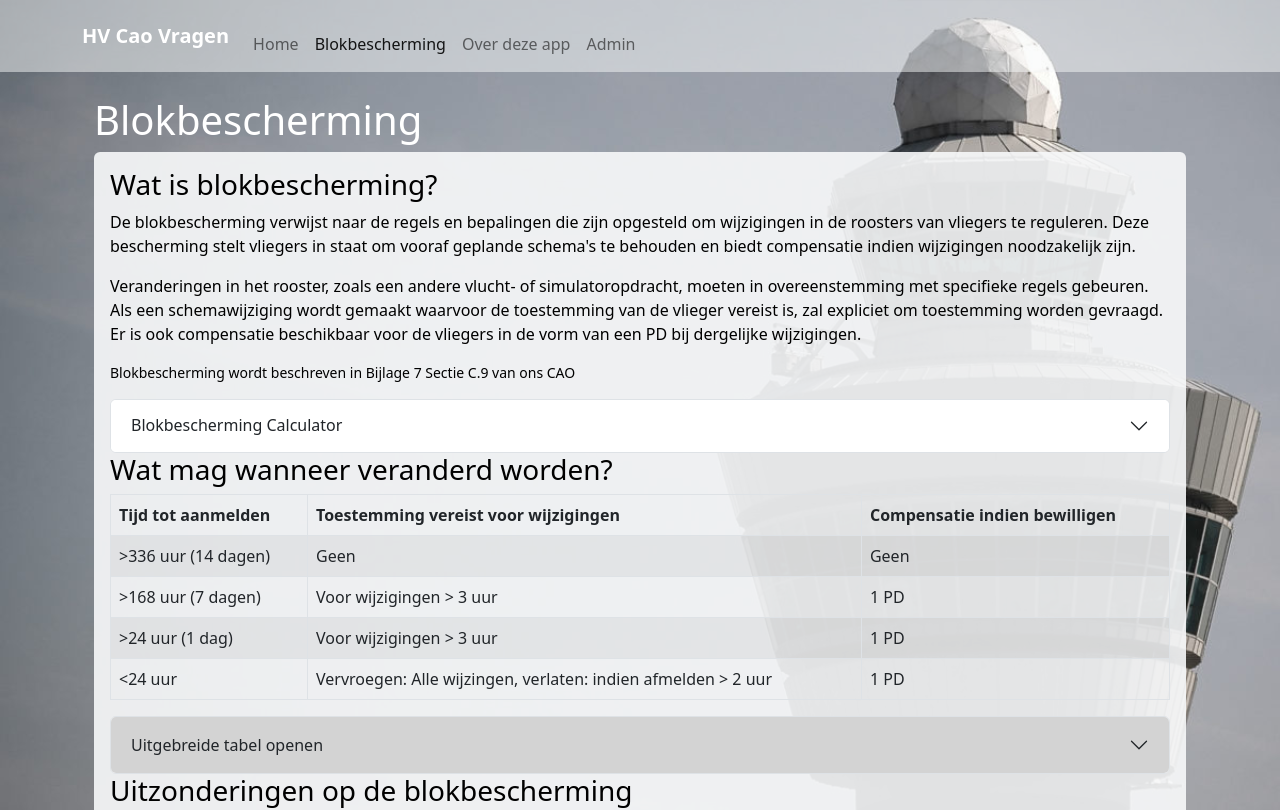
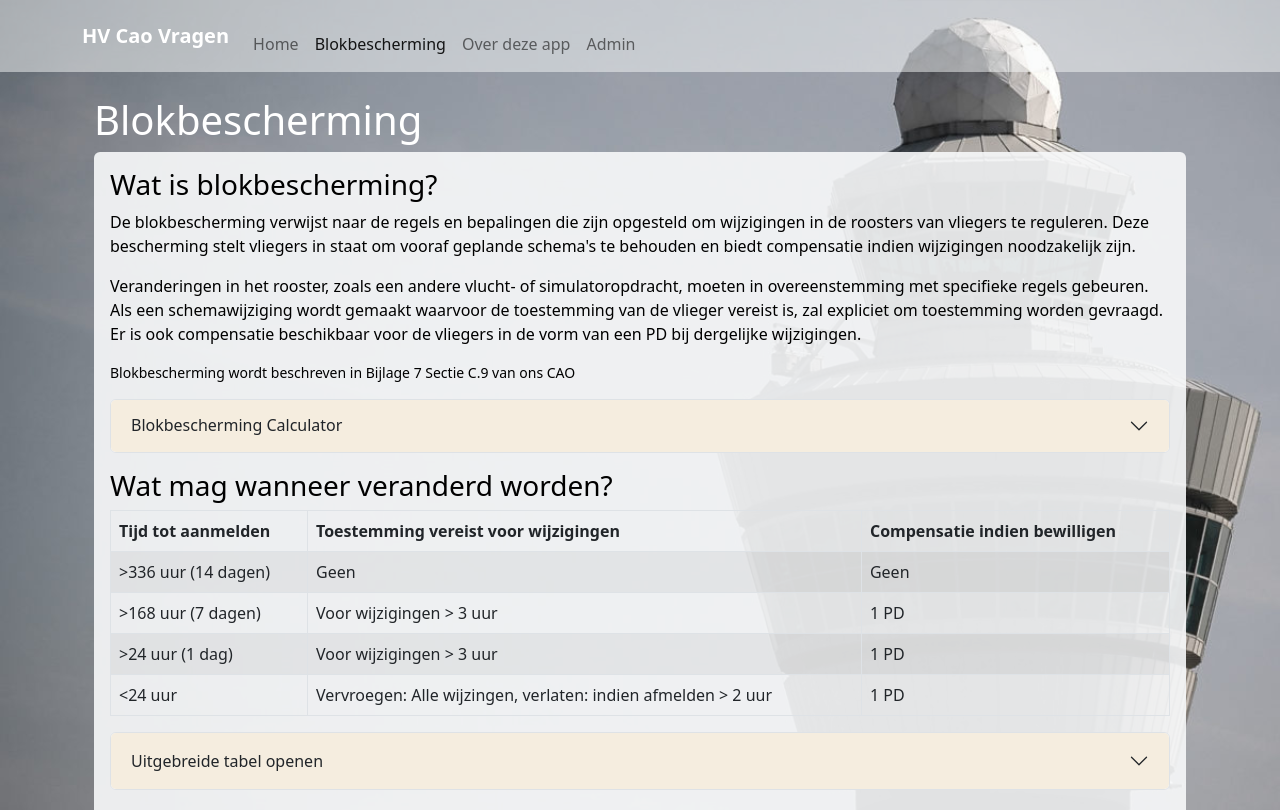
Before and after one commit to DartLazer/hvcao-pwa, a Nuxt app in the folder nuxt3/: page /blokbescherming in a window 1280 px wide. Shown: the top 810 px of the page. Built offline with nearby package versions, Linux system fonts and the light colour scheme.

Commit message:
added styling and componentized

```diff
--- a/nuxt3/components/blockbeschermingCalculator.vue
+++ b/nuxt3/components/blockbeschermingCalculator.vue
@@ -1,8 +1,8 @@
 <template>
-  <div class="accordion" id="scheduleChangeAccordion">
+  <div class="accordion pb-3" id="scheduleChangeAccordion">
     <div class="accordion-item">
       <h2 class="accordion-header" id="scheduleChangeHeader">
-        <button class="accordion-button collapsed" type="button" data-bs-toggle="collapse" data-bs-target="#scheduleChangeCollapse" aria-expanded="true" aria-controls="scheduleChangeCollapse">
+        <button class="accordion-button collapsed button-accordion" type="button" data-bs-toggle="collapse" data-bs-target="#scheduleChangeCollapse" aria-expanded="true" aria-controls="scheduleChangeCollapse">
           Blokbescherming Calculator
         </button>
       </h2>
--- /dev/null
+++ b/nuxt3/components/blokBeschermingTabelAccordion.vue
@@ -0,0 +1,20 @@
+<template>
+  <div>
+    <div class="accordion pb-3" id="accordionExample">
+      <div class="accordion-item">
+        <h2 class="accordion-header" id="headingTwo">
+          <button class="accordion-button button-accordion collapsed btn" type="button" data-bs-toggle="collapse"
+                  data-bs-target="#collapseTwo" aria-expanded="false" aria-controls="collapseTwo">
+            Uitgebreide tabel openen
+          </button>
+        </h2>
+        <div id="collapseTwo" class="accordion-collapse collapse" aria-labelledby="headingTwo"
+             data-bs-parent="#accordionExample">
+          <div class="accordion-body">
+            <img src="/static/blokbescherming.jpg" alt="Blokbescherming tabel" class="img-fluid">
+          </div>
+        </div>
+      </div>
+    </div>
+  </div>
+</template>
--- a/nuxt3/pages/blokbescherming.vue
+++ b/nuxt3/pages/blokbescherming.vue
@@ -57,22 +57,7 @@
           </tbody>
         </table>
 
-        <div class="accordion" id="accordionExample">
-          <div class="accordion-item">
-            <h2 class="accordion-header" id="headingTwo">
-              <button class="accordion-button collapsed btn" type="button" data-bs-toggle="collapse"
-                      data-bs-target="#collapseTwo" aria-expanded="false" aria-controls="collapseTwo">
-                Uitgebreide tabel openen
-              </button>
-            </h2>
-            <div id="collapseTwo" class="accordion-collapse collapse" aria-labelledby="headingTwo"
-                 data-bs-parent="#accordionExample">
-              <div class="accordion-body">
-                <img src="/static/blokbescherming.jpg" alt="Blokbescherming tabel" class="img-fluid">
-              </div>
-            </div>
-          </div>
-        </div>
+        <blok-bescherming-tabel-accordion />
 
         <h3>Uitzonderingen op de blokbescherming</h3>
         <ul>
@@ -116,9 +101,6 @@ li {
   padding-top: 1rem;
 }
 
-.btn {
-  background: lightgrey;
-}
 
 /* Custom styles for full-screen width on phones */
 @media (max-width: 576px) {
@@ -129,4 +111,9 @@ li {
     padding-right: 0;
   }
 }
+
+
+ .button-accordion{
+   background: #f5eddf;
+ }
 </style>
```
